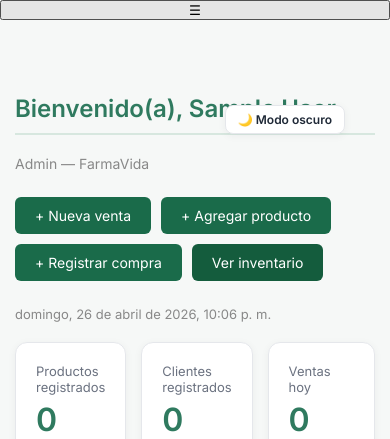
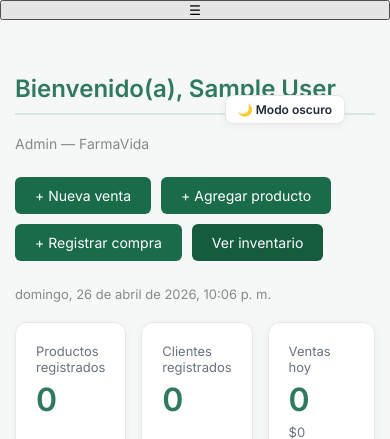
Before and after one commit to LuisVG1901/FarmaVida, a Flask app: page / in a window 390 px wide. Shown: the top 439 px of the page. Run offline with Flask 3, Linux system fonts and the light colour scheme; the visitor is signed in with stand-in values (Sample User, id 1); data that the repository does not hold is empty.

Commit message:
corregir boton modo oscuro en movil 2

```diff
--- a/static/css/style.css
+++ b/static/css/style.css
@@ -712,8 +712,9 @@ body.dark-mode textarea::placeholder {
 .topbar-global {
     position: relative;
     text-align: right;
-    padding: 10px 15px;
-    margin-bottom: 10px;
+    padding: 5px 15px;
+    margin-bottom: 5px;
+    margin-top: -5px;
 }
 
 #btn-dark-mode {
```
